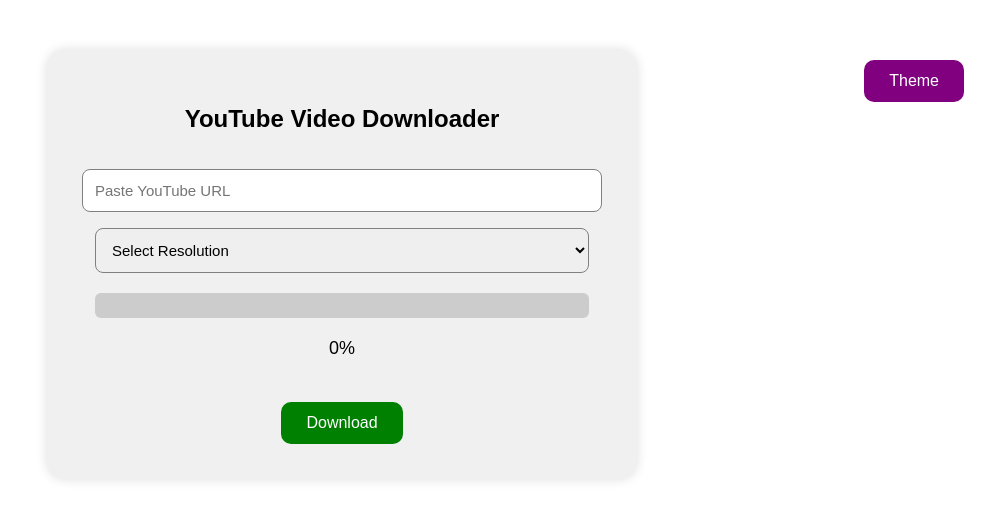
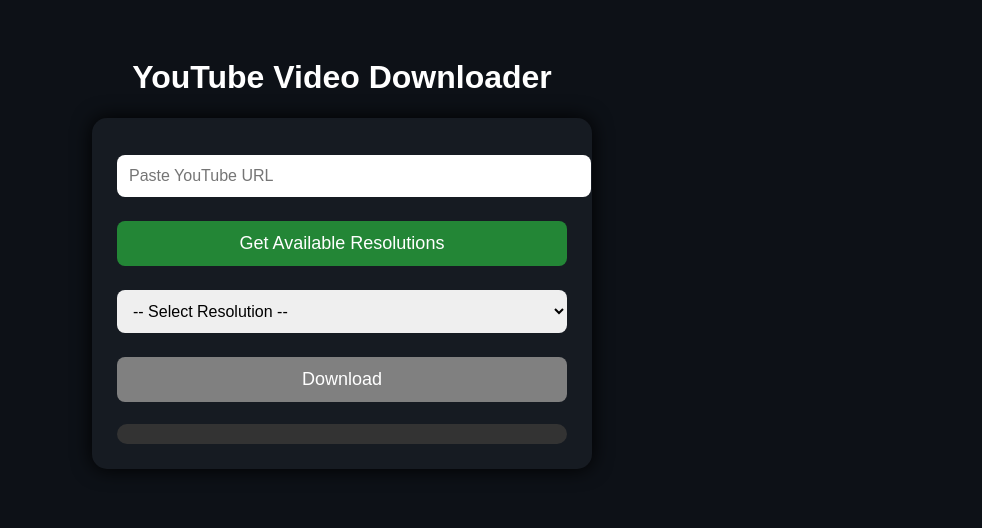
Before and after one commit to deepikadevkota/yt-downloader-, a Flask app: template templates/index.html in a window 1280 px wide. Shown: the top 528 px of the page, without its empty margins (298-1280 px from the left). Run offline with Flask 3, Linux system fonts and the light colour scheme; the template is opened without the code that fills it, so the values that code supplies are empty.

Commit message:
Update index.html

```diff
--- a/templates/index.html
+++ b/templates/index.html
@@ -2,196 +2,165 @@
 <html lang="en">
 <head>
     <meta charset="UTF-8">
+    <meta name="viewport" content="width=device-width, initial-scale=1.0">
     <title>YouTube Downloader</title>
 
     <style>
         body {
             font-family: Arial, sans-serif;
-        transition: 0.4s;
-        background: var(--bg);
-        color: var(--text);
+            background: #0d1117;
+            color: white;
+            text-align: center;
+            padding: 30px;
         }
 
-    :root {
-        --bg: #ffffff;
-        --text: #000000;
-        --box: #f0f0f0;
+        .box {
+            background: #161b22;
+            padding: 25px;
+            width: 450px;
+            margin: auto;
+            border-radius: 15px;
+            box-shadow: 0px 0px 20px #000;
         }
 
-    .dark {
-        --bg: #121212;
-        --text: #ffffff;
-        --box: #2a2a2a;
-    }
-
-    .container {
-        width: 520px;        /* Bigger Box */
-        margin: 50px auto;
-        background: var(--box);
-        padding: 35px;       /* More padding */
-        border-radius: 18px;
-        text-align: center;
-        box-shadow: 0px 0px 12px #0002;
-    }
-
-    input, select {
-        width: 95%;
+        input, select, button {
+            width: 100%;
             padding: 12px;
-        margin-top: 16px;
+            margin: 12px 0;
             border-radius: 8px;
-        border: 1px solid gray;
-        font-size: 15px;
+            border: none;
+            font-size: 16px;
         }
 
         button {
-        padding: 12px 25px;
-        background: green;
+            background: #238636;
             color: white;
-        border: none;
-        border-radius: 10px;
-        margin-top: 25px;
             cursor: pointer;
-        font-size: 16px;
+            font-size: 18px;
         }
 
-    .theme-btn {
-        background: purple;
-        float: right;
-        margin: 10px;
+        button:disabled {
+            background: gray;
         }
 
-    .progress {
-        width: 95%;
-        background: #ccc;
-        height: 25px;
-        border-radius: 6px;
+        #progressBar {
+            width: 100%;
+            height: 20px;
+            background: #333;
+            border-radius: 10px;
+            margin-top: 10px;
             overflow: hidden;
-        margin: 20px auto;
         }
 
-    .progress-fill {
+        #progressFill {
+            width: 0%;
             height: 100%;
-        width: 0%;
-        background: green;
-        transition: width 0.2s;
-    }
-
-    #percent {
-        font-size: 18px;
-        margin-top: 10px;
+            background: #00ff84;
+            transition: 0.2s;
         }
     </style>
+</head>
 
-</head>
 <body>
 
-<button id="themeBtn" class="theme-btn">Theme</button>
+    <h1>YouTube Video Downloader</h1>
 
-<div class="container">
-    <h2>YouTube Video Downloader</h2>
+    <div class="box">
 
-    <input id="url" type="text" placeholder="Paste YouTube URL">
+        <input type="text" id="url" placeholder="Paste YouTube URL">
+
+        <button onclick="getInfo()">Get Available Resolutions</button>
 
         <select id="resolution">
-        <option>Select Resolution</option>
+            <option selected disabled>-- Select Resolution --</option>
         </select>
 
-    <div class="progress">
-        <div class="progress-fill" id="progressFill"></div>
+        <button id="downloadBtn" onclick="downloadVideo()" disabled>Download</button>
+
+        <div id="progressBar">
+            <div id="progressFill"></div>
         </div>
 
-    <p id="percent">0%</p>
-
-    <button onclick="startDownload()">Download</button>
     </div>
 
     <script>
+        const BACKEND = "https://yt-downloader-bx47.onrender.com"; // <-- YOUR BACKEND
 
-// Theme Toggle
-document.getElementById("themeBtn").onclick = () => {
-    document.body.classList.toggle("dark");
-};
+        async function getInfo() {
+            const url = document.getElementById("url").value;
+            if (!url) return alert("Please enter URL");
 
-// Load resolutions when URL is entered
-document.getElementById("url").addEventListener("input", () => {
-    let url = document.getElementById("url").value;
-    if (!url.trim()) return;
+            let form = new FormData();
+            form.append("url", url);
 
-    fetch("/video_info", {
+            let res = await fetch(`${BACKEND}/video_info`, {
                 method: "POST",
-        headers: {"Content-Type": "application/x-www-form-urlencoded"},
-        body: "url=" + encodeURIComponent(url)
-    })
-    .then(res => res.json())
-    .then(data => {
-        let r = document.getElementById("resolution");
-        r.innerHTML = "";
-
-        if (data.resolutions && data.resolutions.length > 0) {
-            data.resolutions.forEach(res => {
-                let opt = document.createElement("option");
-                opt.value = res;
-                opt.innerHTML = res;
-                r.appendChild(opt);
-            });
-        } else {
-            r.innerHTML = "<option>No Resolutions Found</option>";
-        }
-    })
-    .catch(() => {
-        document.getElementById("resolution").innerHTML = "<option>Error</option>";
-    });
+                body: form
             });
 
+            let data = await res.json();
 
-// Update Progress
-function updateProgress() {
-    fetch("/progress")
-        .then(res => res.json())
-        .then(data => {
-            let percent = data.percentage || 0;
-            document.getElementById("percent").innerText = percent + "%";
-            document.getElementById("progressFill").style.width = percent + "%";
-        });
+            if (data.error) {
+                alert("Error: " + data.error);
+                return;
             }
 
-let intervalID;
+            let dropdown = document.getElementById("resolution");
+            dropdown.innerHTML = "";
 
-// Start Download
-function startDownload() {
-    let url = document.getElementById("url").value;
-    let res = document.getElementById("resolution").value;
+            data.resolutions.forEach(r => {
+                let opt = document.createElement("option");
+                opt.value = r;
+                opt.textContent = r;
+                dropdown.appendChild(opt);
+            });
 
-    if (!url || !res || res === "Select Resolution") {
-        alert("Please paste URL and select resolution!");
-        return;
+            document.getElementById("downloadBtn").disabled = false;
         }
+
+
+        async function downloadVideo() {
+            const url = document.getElementById("url").value;
+            const res = document.getElementById("resolution").value;
 
             let form = new FormData();
             form.append("url", url);
             form.append("resolution", res);
 
-    intervalID = setInterval(updateProgress, 400);
+            let downloading = true;
+            updateProgress();
 
-    fetch("/download", { method: "POST", body: form })
-        .then(res => res.blob())
-        .then(file => {
-            clearInterval(intervalID);
+            let response = await fetch(`${BACKEND}/download`, {
+                method: "POST",
+                body: form
+            });
 
+            if (!response.ok) {
+                alert("Download failed!");
+                return;
+            }
+
+            let blob = await response.blob();
             let a = document.createElement("a");
-            a.href = window.URL.createObjectURL(file);
+            a.href = URL.createObjectURL(blob);
             a.download = "video.mp4";
             a.click();
 
-            document.getElementById("percent").innerText = "0%";
-            document.getElementById("progressFill").style.width = "0%";
-        })
-        .catch(() => {
-            clearInterval(intervalID);
-            alert("Download Failed!");
-        });
+            downloading = false;
         }
 
+        async function updateProgress() {
+            let bar = document.getElementById("progressFill");
+
+            let interval = setInterval(async () => {
+                let res = await fetch(`${BACKEND}/progress`);
+                let data = await res.json();
+
+                bar.style.width = data.percentage + "%";
+
+                if (data.percentage >= 100) clearInterval(interval);
+            }, 500);
+        }
     </script>
 
 </body>
```
Lines whose indentation alone changed are shown as unchanged.
